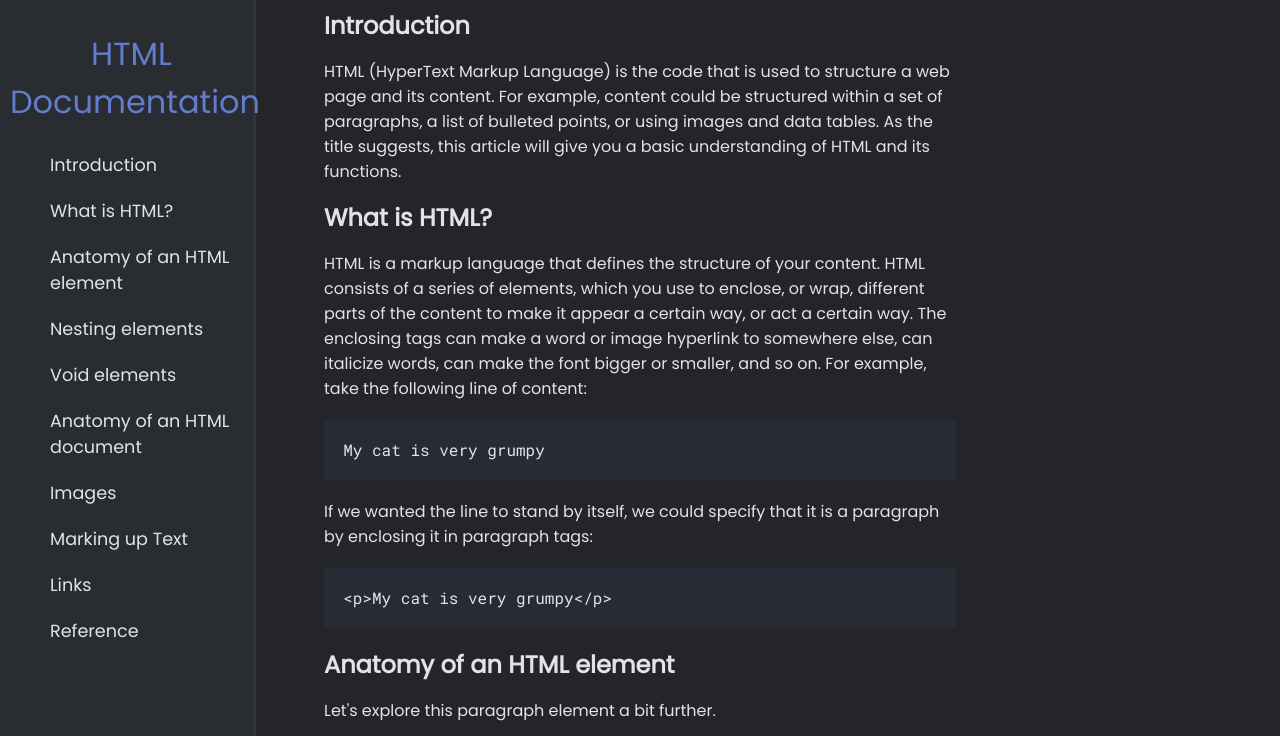
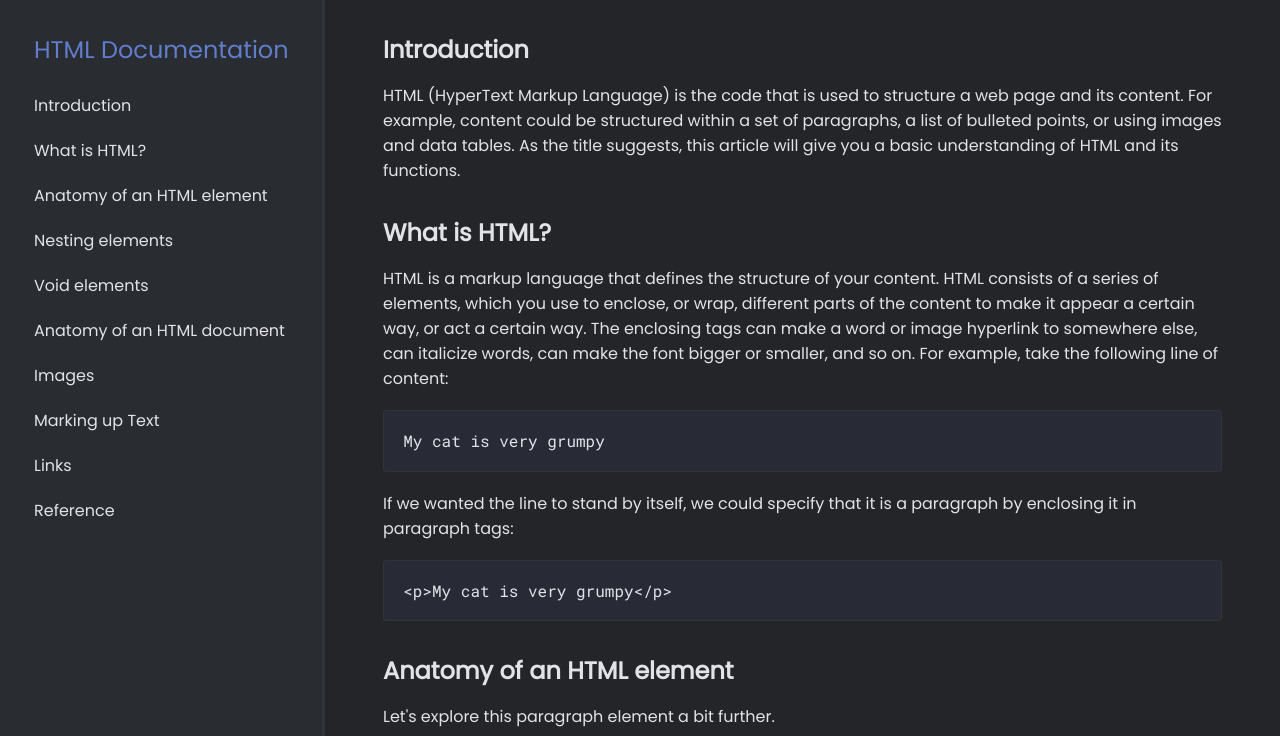
Before and after one commit to dandyllama/html-documentation-page, a plain HTML site: page index.html in a window 1280 px wide. Shown: the top 736 px of the page. Drawn offline with Linux system fonts and the light colour scheme; grey boxes are pictures that could not be loaded.

Commit message:
Update styles.css

```diff
--- a/styles/styles.css
+++ b/styles/styles.css
@@ -27,21 +27,22 @@ body {
   position: fixed;
   top: 0;
   left: 0;
-  width: 20%;
-  height: 100vh;
+  width: 325px;
+  height: 100%;
+  padding-left: 1.5rem;
   border-right: 3px solid var(--border-color);
 }
 
 #navbar header {
   color: var(--header-color);
-  font-size: 2rem;
+  font-size: 1.5rem;
   margin-left: 10px;
-  margin-top: 30px;
-  text-align: center;
+  margin-top: 2rem;
 }
 
 #navbar > ul {
   list-style: none;
+  padding: 0;
 }
 
 #navbar > ul > li {
@@ -51,7 +52,6 @@ body {
 #navbar > ul > li > a {
   color: var(--text-color);
   text-decoration: none;
-  font-size: 1.1rem;
 }
 
 #navbar > ul > li > a:hover {
@@ -59,13 +59,22 @@ body {
 }
 
 #main-doc {
-  margin-left: 25%;
-  margin-right: 25%;
+  max-width: 1000px;
+  margin-left: 375px;
+  margin-right: 50px;
 }
 
 .main-section > header {
   font-size: 1.5rem;
   font-weight: 700;
+}
+
+.main-section > header:first-of-type {
+  margin-top: 2rem;
+}
+
+.main-section:last-child > p {
+  margin-bottom: 2rem;
 }
 
 .sub-section > header {
@@ -79,17 +88,32 @@ code {
   display: block;
   padding: 1.2rem 1.2rem;
   margin: 1.2rem 0;
+  border: 1px solid var(--border-color);
   border-radius: 3px;
 }
 
 code code {
   padding: 0;
   margin: 0;
+  border: none;
+}
+
+.mono {
+  font-family: "Roboto Mono", monospace;
+  background-color: var(--code-background);
+  border-radius: 10%;
+  border: 1px solid var(--border-color);
+  padding: 0.1rem 0.3rem;
 }
 
 img {
+  width: 100%;
   max-width: 600px;
   height: auto;
+}
+
+#images img {
+  width: auto;
 }
 
 #reference a {
```
